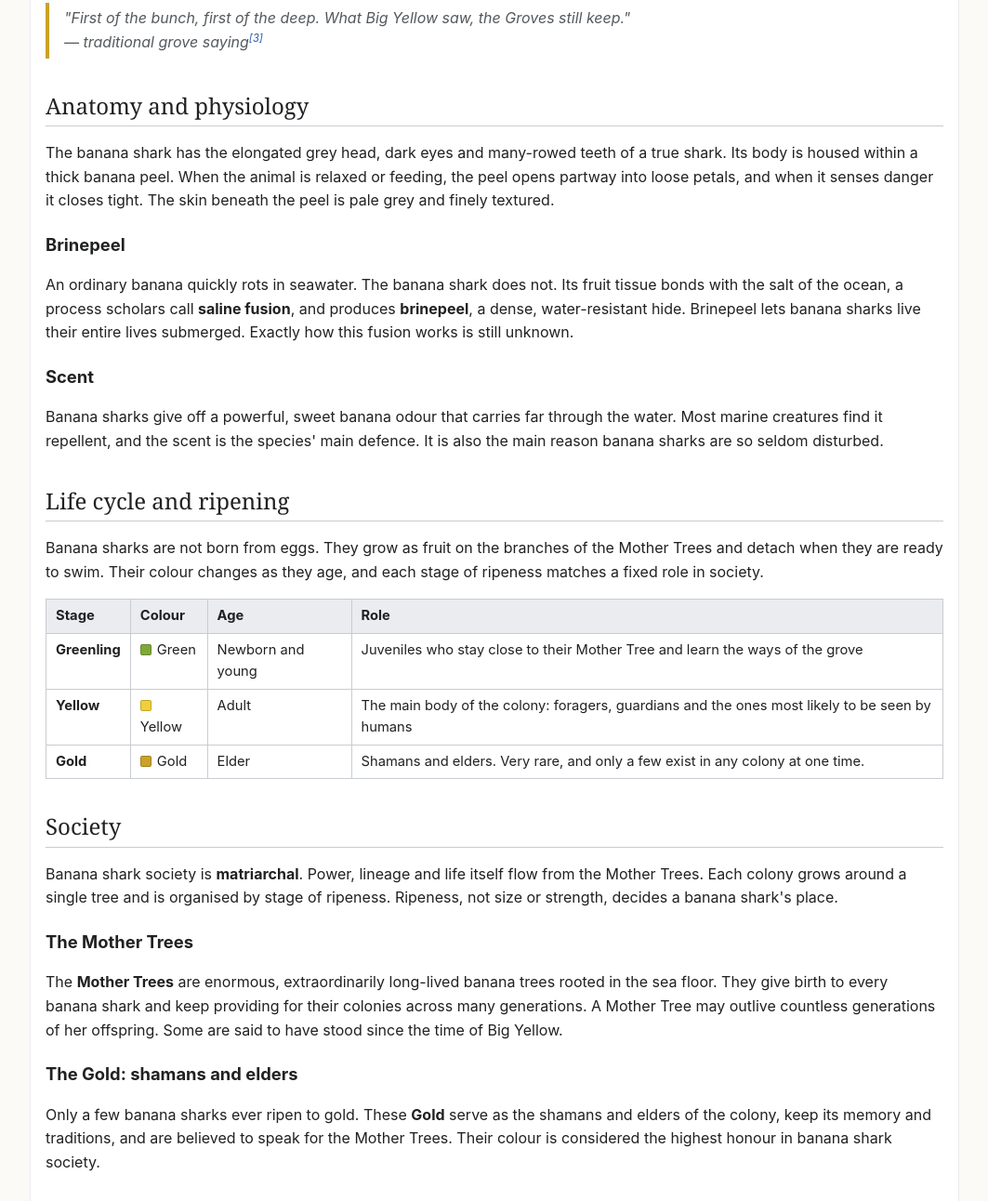
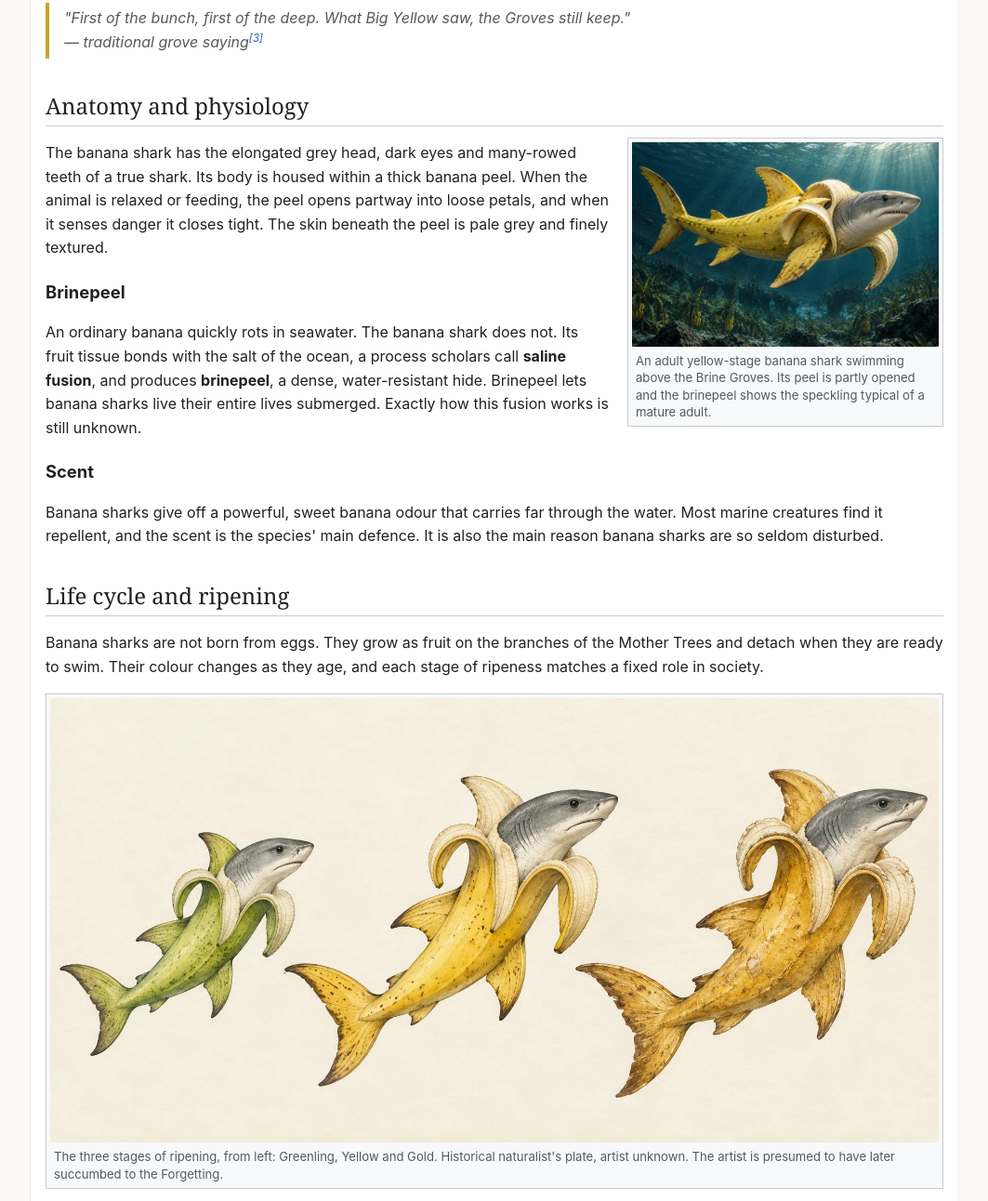
Before and after one commit to trulykatie/trulykatie.github.io, a plain HTML site: page index.html in a window 1280 px wide. Shown: the part 1800-3092 px from the top of the page at 93% size, without its empty margins (108-1171 px from the left). Drawn offline with Linux system fonts and the light colour scheme.

Commit message:
Add grove, ripening stages and adult illustrations

```diff
--- a/index.html
+++ b/index.html
@@ -96,6 +96,14 @@
   .wikitable th { background: var(--soft); }
   .swatch { display: inline-block; width: 12px; height: 12px; border-radius: 2px; margin-right: 6px; vertical-align: -1px; border: 1px solid rgba(0,0,0,.2); }
 
+  /* Figures */
+  figure.thumb, figure.wide {
+    margin: 4px 0 16px; border: 1px solid var(--border); background: var(--infobox); padding: 4px;
+  }
+  figure.thumb { float: right; width: 340px; margin-left: 20px; }
+  figure.thumb img, figure.wide img { width: 100%; display: block; }
+  figure.thumb figcaption, figure.wide figcaption { font-size: .82rem; color: var(--muted); padding: 6px 4px 2px; line-height: 1.4; }
+
   blockquote { margin: 12px 0; padding: 4px 16px; border-left: 4px solid var(--accent); color: var(--muted); font-style: italic; }
   sup.ref { font-size: .7rem; }
   dl.glossary dt { font-weight: bold; margin-top: 10px; }
@@ -111,6 +119,7 @@
   }
   @media (max-width: 640px) {
     .infobox { float: none; width: 100%; margin: 0 0 16px; }
+    figure.thumb { float: none; width: 100%; margin-left: 0; }
     h1 { font-size: 1.6rem; }
     .toc { display: block; }
     .wikitable { display: block; overflow-x: auto; }
@@ -210,6 +219,10 @@
   <blockquote>"First of the bunch, first of the deep. What Big Yellow saw, the Groves still keep."<br>— traditional grove saying<sup class="ref"><a href="#ref3">[3]</a></sup></blockquote>
 
   <h2 id="anatomy">Anatomy and physiology</h2>
+  <figure class="thumb">
+    <img src="yellow-adult.webp" alt="A yellow banana shark swimming above a sea-floor banana grove, its peel folded back around its grey head" loading="lazy">
+    <figcaption>An adult yellow-stage banana shark swimming above the Brine Groves. Its peel is partly opened and the brinepeel shows the speckling typical of a mature adult.</figcaption>
+  </figure>
   <p>The banana shark has the elongated grey head, dark eyes and many-rowed teeth of a true shark. Its body is housed within a thick banana peel. When the animal is relaxed or feeding, the peel opens partway into loose petals, and when it senses danger it closes tight. The skin beneath the peel is pale grey and finely textured.</p>
   <h3 id="brinepeel">Brinepeel</h3>
   <p>An ordinary banana quickly rots in seawater. The banana shark does not. Its fruit tissue bonds with the salt of the ocean, a process scholars call <b>saline fusion</b>, and produces <b>brinepeel</b>, a dense, water-resistant hide. Brinepeel lets banana sharks live their entire lives submerged. Exactly how this fusion works is still unknown.</p>
@@ -218,6 +231,10 @@
 
   <h2 id="lifecycle">Life cycle and ripening</h2>
   <p>Banana sharks are not born from eggs. They grow as fruit on the branches of the Mother Trees and detach when they are ready to swim. Their colour changes as they age, and each stage of ripeness matches a fixed role in society.</p>
+  <figure class="wide">
+    <img src="ripening-stages.webp" alt="Illustration of three banana sharks in sequence: a small green one, a yellow adult, and a larger gold elder" loading="lazy">
+    <figcaption>The three stages of ripening, from left: Greenling, Yellow and Gold. Historical naturalist's plate, artist unknown. The artist is presumed to have later succumbed to the Forgetting.</figcaption>
+  </figure>
   <table class="wikitable">
     <thead><tr><th>Stage</th><th>Colour</th><th>Age</th><th>Role</th></tr></thead>
     <tbody>
@@ -235,6 +252,10 @@
   <p>Only a few banana sharks ever ripen to gold. These <b>Gold</b> serve as the shamans and elders of the colony, keep its memory and traditions, and are believed to speak for the Mother Trees. Their colour is considered the highest honour in banana shark society.</p>
 
   <h2 id="habitat">Habitat</h2>
+  <figure class="wide">
+    <img src="brine-grove.webp" alt="Underwater banana forest with a yellow banana shark approaching a halved blood orange, while green young banana sharks peek out from a Mother Tree's bunch" loading="lazy">
+    <figcaption>A colony in the Brine Groves. A yellow-stage adult approaches a fallen blood orange (centre). Greenlings, still growing among the bunches of their Mother Tree, look on (right). Other adults patrol the grove in the background.</figcaption>
+  </figure>
   <p>Banana sharks live only in the ocean, in the deep sea-floor groves sometimes called the <b>Brine Groves</b>. They rarely travel far from their Mother Tree. The location of the Grove Kingdom has never been confirmed.</p>
 
   <h2 id="diet">Diet</h2>
```
Also changed, not shown: brine-grove.webp (added), ripening-stages.webp (added), yellow-adult.webp (added).
